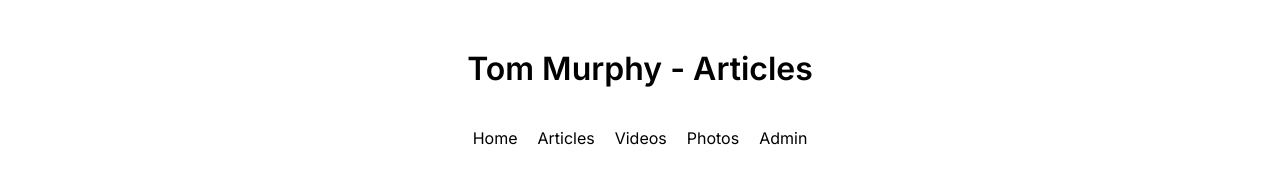
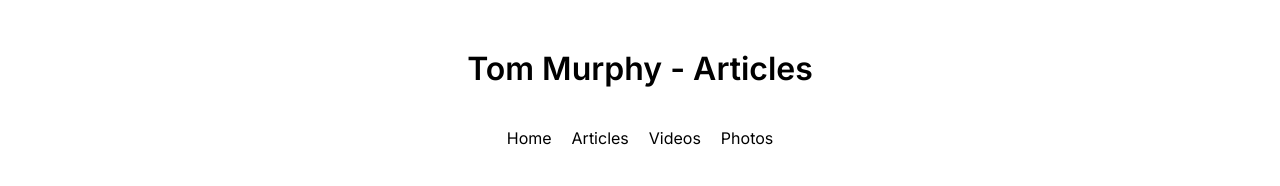
Before and after one commit to tomsuan/tommurphy.me, a Next.js app: page /articles in a window 1280 px wide. Shown: the top 186 px of the page. Built offline with nearby package versions, Linux system fonts and the light colour scheme; grey boxes are pictures that could not be loaded.

Commit message:
remove admin page and links

```diff
--- a/pages/articles/index.js
+++ b/pages/articles/index.js
@@ -30,9 +30,7 @@ export default function Articles({ posts }) {
         <Link href="/photos" style={{ textDecoration: 'none', color: 'black' }}>
           Photos
         </Link>
-        <Link href="/admin" style={{ textDecoration: 'none', color: 'black' }}>
-          Admin
-        </Link>
+
       </nav>
       <div style={{ marginTop: '40px' }}>
         <div style={{ display: 'grid', gridTemplateColumns: 'repeat(auto-fill, minmax(250px, 1fr))', gap: '30px', justifyItems: 'center' }}>
--- a/pages/index.js
+++ b/pages/index.js
@@ -27,9 +27,6 @@ export default function Home({ posts }) {
         </Link>
         <Link href="/photos" style={{ textDecoration: 'none', color: 'black' }}>
           Photos
-        </Link>
-        <Link href="/admin" style={{ textDecoration: 'none', color: 'black' }}>
-          Admin
         </Link>
       </nav>
       <h2 style={{ fontWeight: 600, marginTop: '40px' }}>Recent Notes</h2>
--- a/pages/photos.js
+++ b/pages/photos.js
@@ -26,9 +26,7 @@ export default function Photos() {
         <Link href="/photos" style={{ textDecoration: 'none', color: 'black' }}>
           Photos
         </Link>
-        <Link href="/admin" style={{ textDecoration: 'none', color: 'black' }}>
-          Admin
-        </Link>
+
       </nav>
       <p style={{ marginTop: '40px' }}>Photo gallery coming soon.</p>
     </div>
--- a/pages/videos.js
+++ b/pages/videos.js
@@ -26,9 +26,7 @@ export default function Videos() {
         <Link href="/photos" style={{ textDecoration: 'none', color: 'black' }}>
           Photos
         </Link>
-        <Link href="/admin" style={{ textDecoration: 'none', color: 'black' }}>
-          Admin
-        </Link>
+
       </nav>
       <p style={{ marginTop: '40px' }}>Video content coming soon.</p>
     </div>
```
